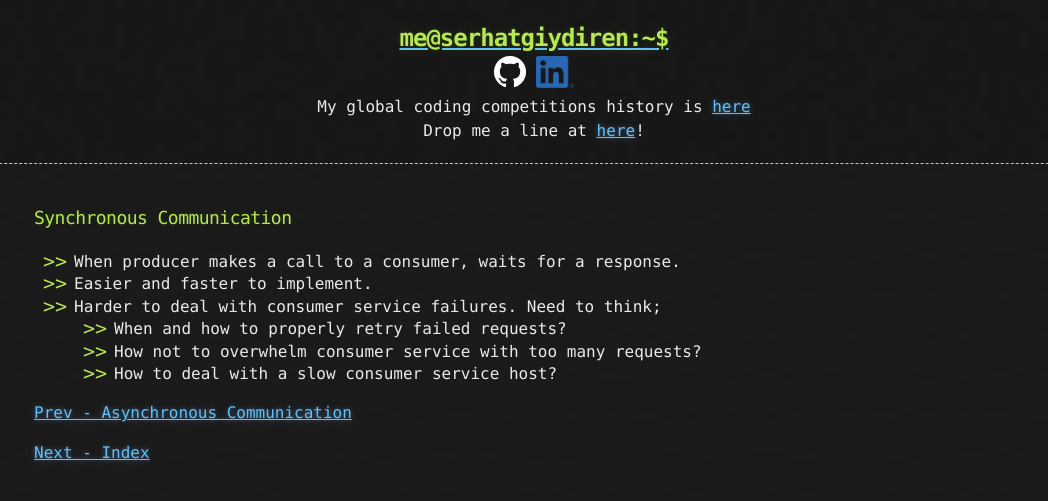
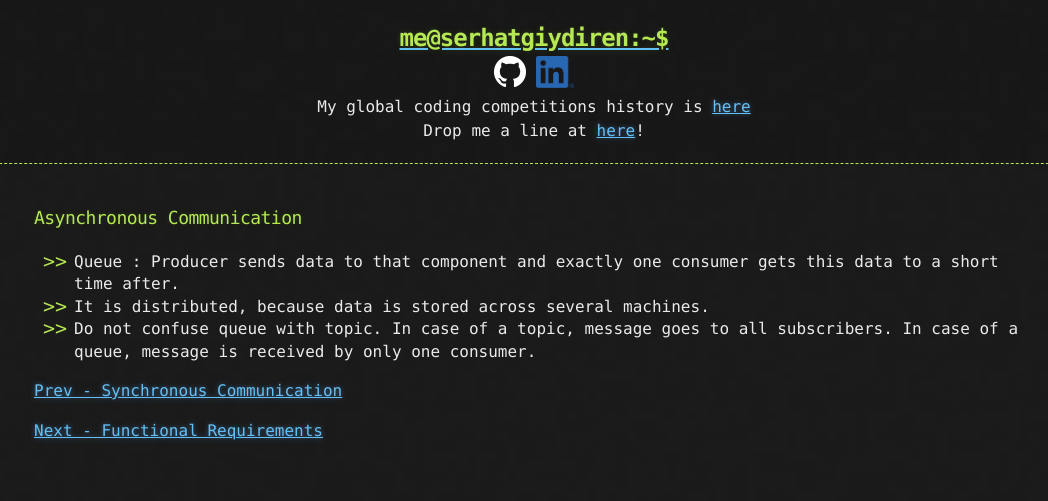
Before and after one commit to goodHunter27/serhatgiydiren.github.io, a Jekyll site: the page built from _posts/2020-02-02-system-design-interview-distributed-message-queue-asynchronous-communication.md, in a window 1280 px wide. Shown: the top 501 px of the page, without its empty margins (106-1154 px from the left). Built offline with Jekyll 4.4.1, drawn with Linux system fonts in a browser that asks for light colours.

Commit message:
Update 2020-02-02-system-design-interview-distributed-message-queue-asynchronous-communication.md

```diff
--- a/_posts/2020-02-02-system-design-interview-distributed-message-queue-asynchronous-communication.md
+++ b/_posts/2020-02-02-system-design-interview-distributed-message-queue-asynchronous-communication.md
@@ -2,14 +2,11 @@
 layout: default
 ---
 
-### Synchronous Communication
-- When producer makes a call to a consumer, waits for a response.
-- Easier and faster to implement.
-- Harder to deal with consumer service failures. Need to think;
-  - When and how to properly retry failed requests?
-  - How not to overwhelm consumer service with too many requests?
-  - How to deal with a slow consumer service host?
+### Asynchronous Communication
+- Queue : Producer sends data to that component and exactly one consumer gets this data to a short time after.
+- It is distributed, because data is stored across several machines.
+- Do not confuse queue with topic. In case of a topic, message goes to all subscribers. In case of a queue, message is received by only one consumer.
 
-[Prev - Asynchronous Communication](system-design-interview-distributed-message-queue-asynchronous-communication)
+[Prev - Synchronous Communication](system-design-interview-distributed-message-queue-synchronous-communication)
 
-[Next - Index](system-design-interview-distributed-message-queue)
+[Next - Functional Requirements](system-design-interview-distributed-message-queue-functional-requirements)
```
